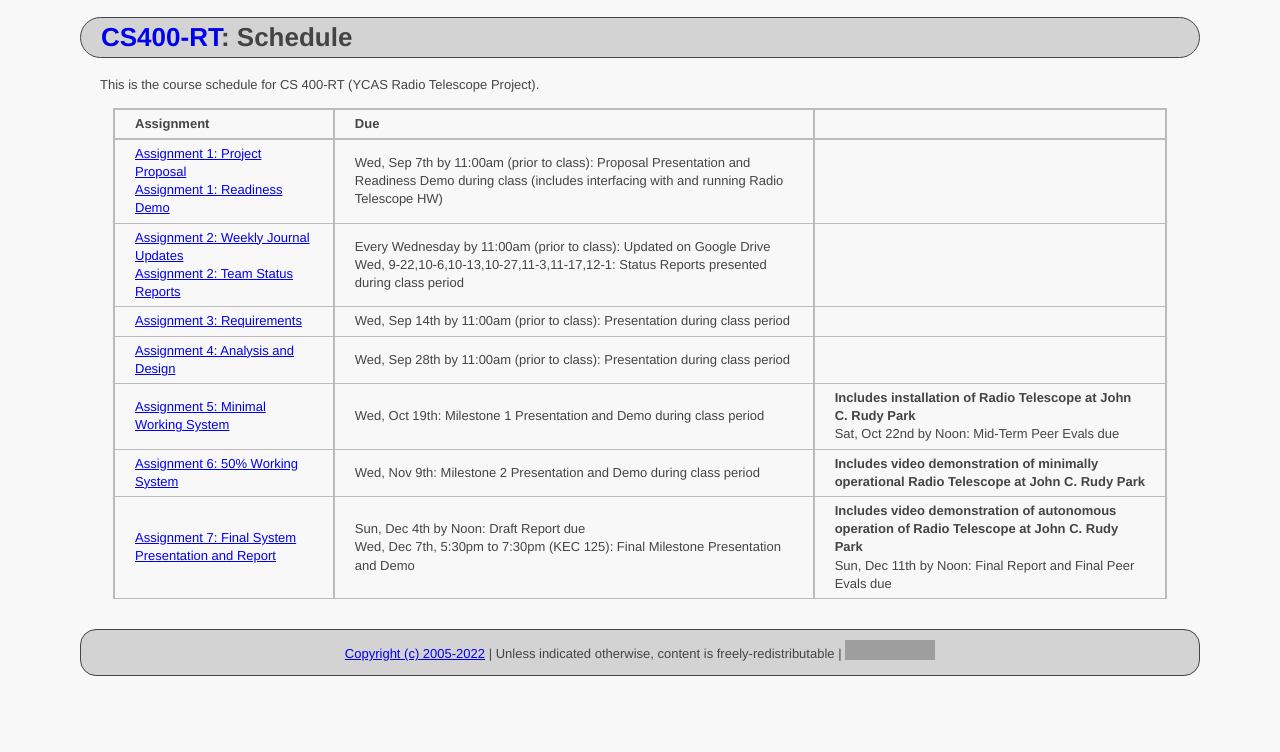
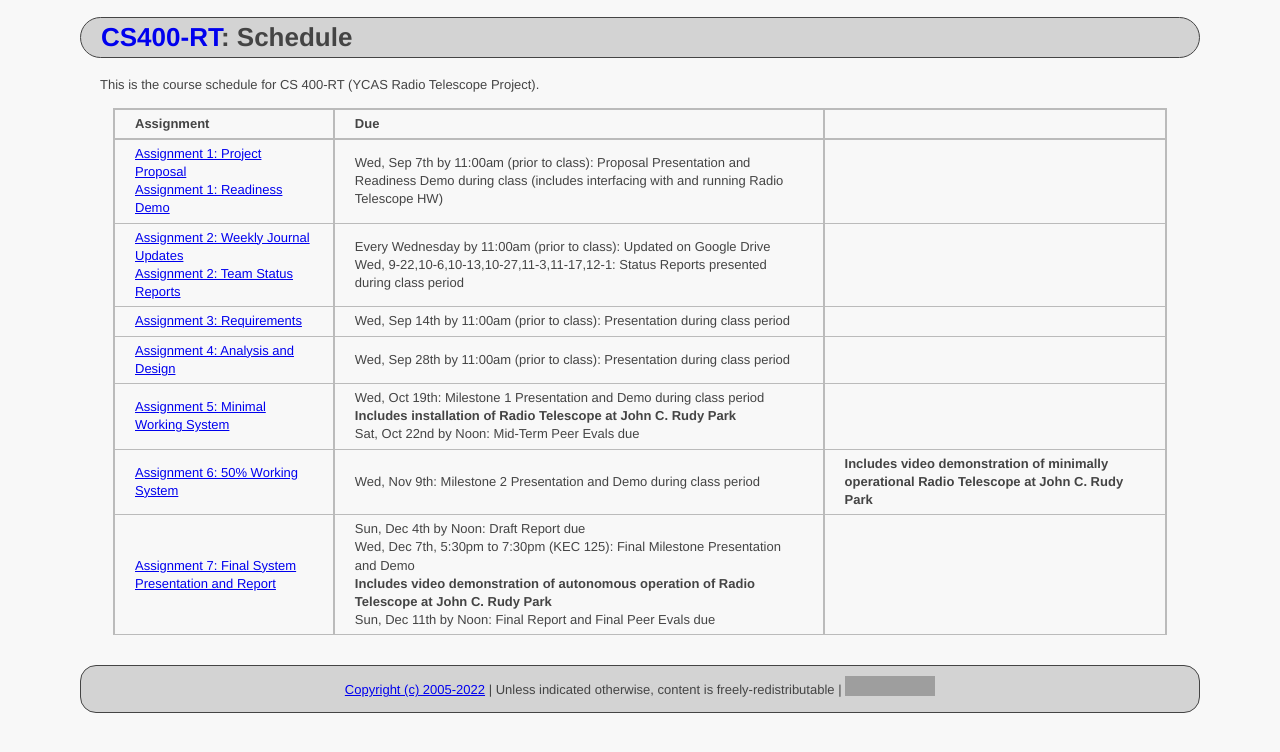
Before and after one commit to ycpcs/cs400-fall2022-RT, a Jekyll site: the page built from schedule.md, in a window 1280 px wide. Shown: the top 752 px of the page. Built offline with Jekyll 4.4.1, drawn with Linux system fonts in a browser that asks for light colours; grey boxes are pictures that could not be loaded.

```diff
--- a/schedule.md
+++ b/schedule.md
@@ -12,6 +12,6 @@ This is the course schedule for CS 400-RT (YCAS Radio Telescope Project).
 [Assignment 2: Weekly Journal Updates](assign/assign02.html)<br>[Assignment 2: Team Status Reports](assign/assign02.html) | Every Wednesday by 11:00am (prior to class): Updated on Google Drive<br> Wed, 9-22,10-6,10-13,10-27,11-3,11-17,12-1: Status Reports presented during class period
 [Assignment 3: Requirements](assign/assign03.html)                         | Wed, Sep 14th by 11:00am (prior to class): Presentation during class period
 [Assignment 4: Analysis and Design](assign/assign04.html)                  | Wed, Sep 28th by 11:00am (prior to class): Presentation during class period
-[Assignment 5: Minimal Working System](assign/assign05.html)| Wed, Oct 19th: Milestone 1 Presentation and Demo during class period<br> | **Includes installation of Radio Telescope at John C. Rudy Park**<br> Sat, Oct 22nd by Noon: Mid-Term Peer Evals due
+[Assignment 5: Minimal Working System](assign/assign05.html)| Wed, Oct 19th: Milestone 1 Presentation and Demo during class period<br> **Includes installation of Radio Telescope at John C. Rudy Park**<br> Sat, Oct 22nd by Noon: Mid-Term Peer Evals due
 [Assignment 6: 50% Working System](assign/assign06.html)                   | Wed, Nov 9th: Milestone 2 Presentation and Demo during class period<br> | **Includes video demonstration of minimally operational Radio Telescope at John C. Rudy Park**
-[Assignment 7: Final System Presentation and Report](assign/assign07.html) | Sun, Dec 4th by Noon: Draft Report due<br>Wed, Dec 7th, 5:30pm to 7:30pm (KEC 125): Final Milestone Presentation and Demo<br> | **Includes video demonstration of autonomous operation of Radio Telescope at John C. Rudy Park**<br>Sun, Dec 11th by Noon: Final Report and Final Peer Evals due
+[Assignment 7: Final System Presentation and Report](assign/assign07.html) | Sun, Dec 4th by Noon: Draft Report due<br>Wed, Dec 7th, 5:30pm to 7:30pm (KEC 125): Final Milestone Presentation and Demo<br> **Includes video demonstration of autonomous operation of Radio Telescope at John C. Rudy Park**<br>Sun, Dec 11th by Noon: Final Report and Final Peer Evals due
```
